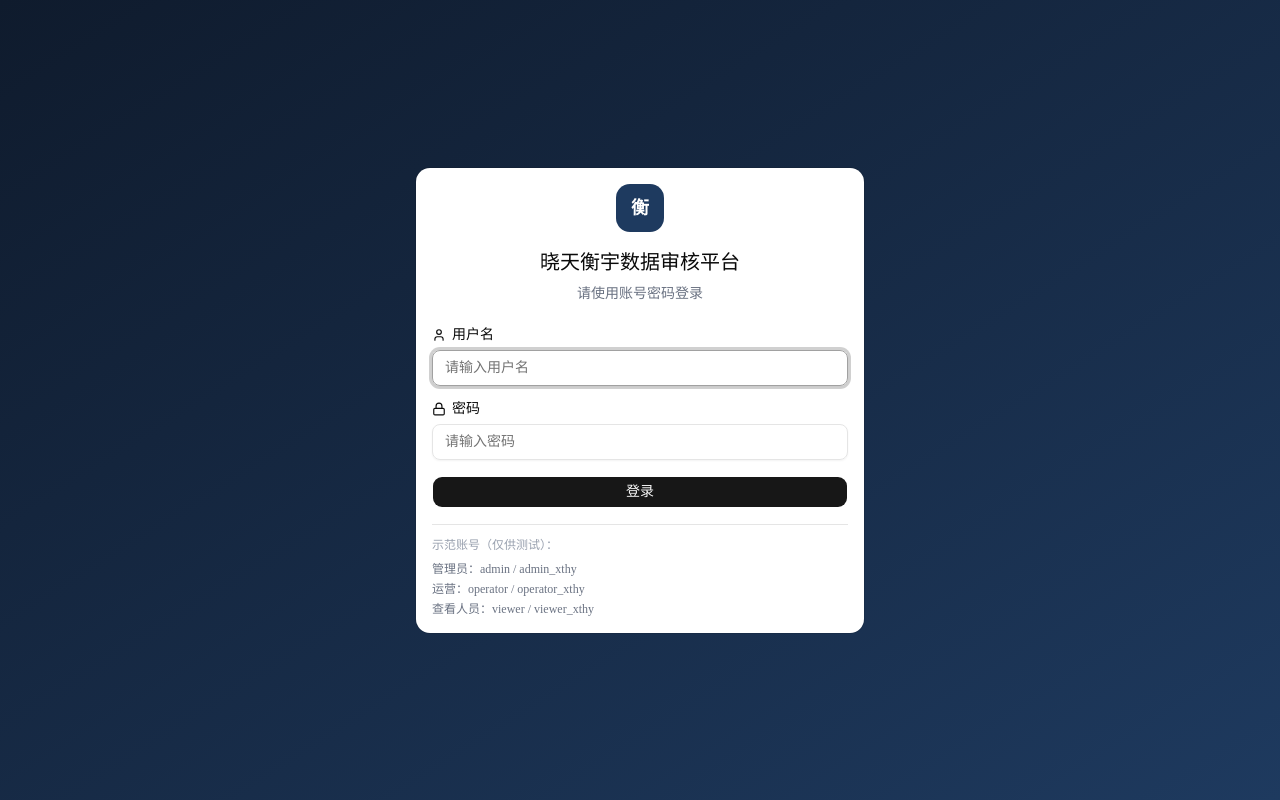
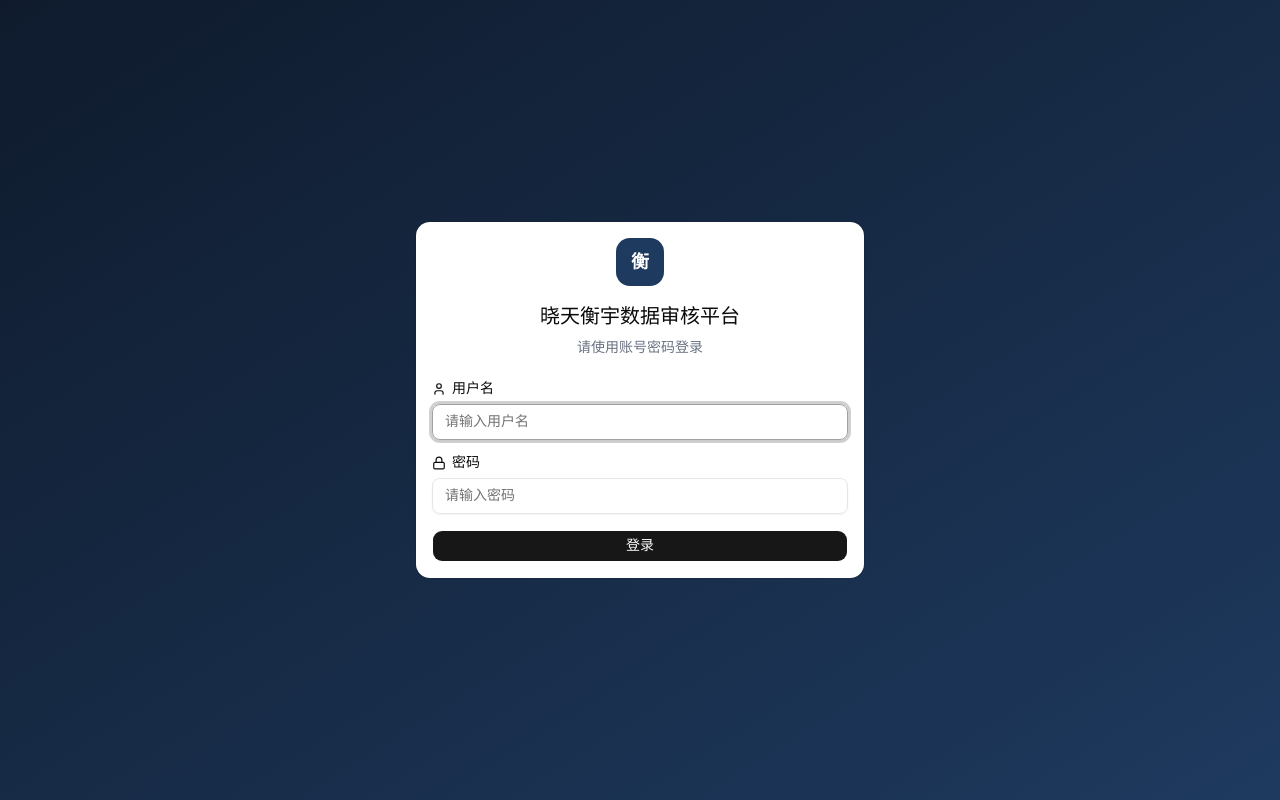
Before and after one commit to yeemojune/xthy-audit-platform, a Next.js app: page /xthy-audit-platform/login in a window 1280 px wide. Built offline with nearby package versions, Linux system fonts and the light colour scheme.

Commit message:
chore: 登录页移除示范账号提示

```diff
--- a/src/app/login/page.tsx
+++ b/src/app/login/page.tsx
@@ -6,7 +6,7 @@ import { Card, CardContent, CardHeader, CardTitle } from '@/components/ui/card'
 import { Input } from '@/components/ui/input'
 import { Button } from '@/components/ui/button'
 import { Label } from '@/components/ui/label'
-import { useAuthStore, authenticate, ROLE_LABELS } from '@/lib/auth-store'
+import { useAuthStore, authenticate } from '@/lib/auth-store'
 import { Lock, User, AlertCircle } from 'lucide-react'
 
 export default function LoginPage() {
@@ -79,15 +79,6 @@ export default function LoginPage() {
           <Button className="w-full" onClick={handleLogin}>
             登录
           </Button>
-
-          <div className="pt-3 border-t">
-            <p className="text-xs text-gray-400 mb-2">示范账号（仅供测试）：</p>
-            <div className="space-y-1 text-xs text-gray-500 font-mono">
-              <div>{ROLE_LABELS.admin}：admin / admin_xthy</div>
-              <div>{ROLE_LABELS.operator}：operator / operator_xthy</div>
-              <div>{ROLE_LABELS.viewer}：viewer / viewer_xthy</div>
-            </div>
-          </div>
         </CardContent>
       </Card>
     </div>
```
